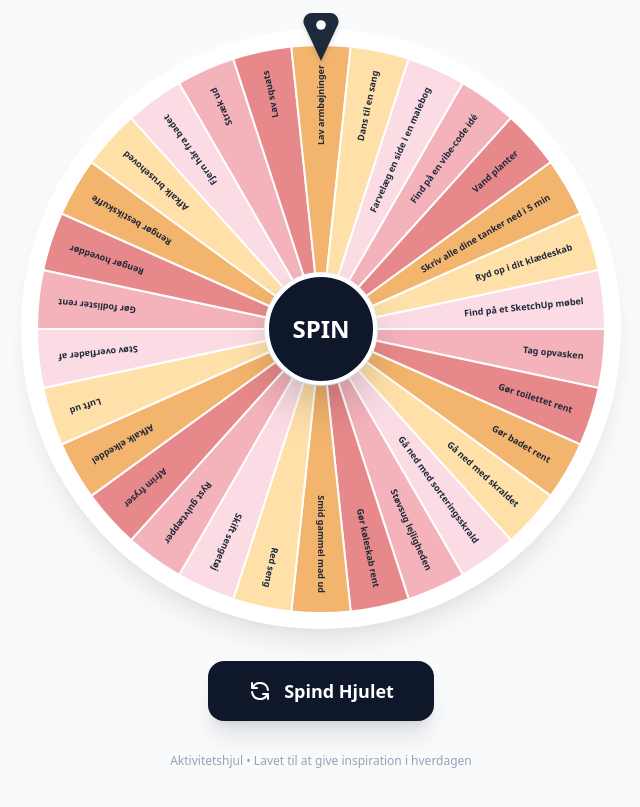
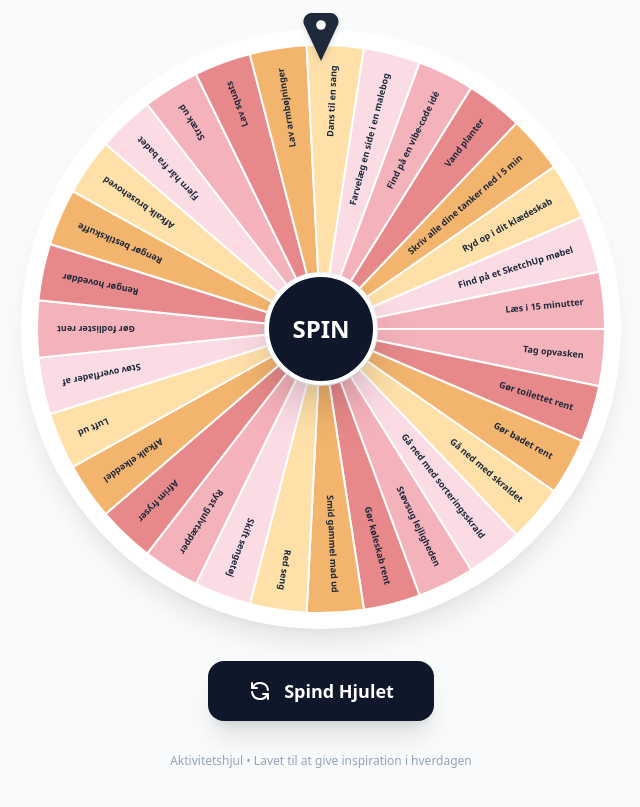
Before and after one commit to Lauraujensen/projects, a plain HTML site: page aktivitetshjul/index.html in a window 1280 px wide. Shown: the part 131-938 px from the top of the page, without its empty margins (319-959 px from the left). Drawn offline with nearby package versions, Linux system fonts and the light colour scheme.

Commit message:
Update index.html

```diff
--- a/aktivitetshjul/index.html
+++ b/aktivitetshjul/index.html
@@ -115,7 +115,7 @@
             "Gør fodlister rent", "Rengør hoveddør", "Rengør bestikskuffe",
             "Afkalk brusehoved", "Fjern hår fra badet", "Stræk ud", "Lav squats",
             "Lav armbøjninger", "Dans til en sang", "Farvelæg en side i en malebog",
-            "Find på en vibe-code idé", "Vand planter", "Skriv alle dine tanker ned i 5 min", "Ryd op i dit klædeskab", "Find på et SketchUp møbel"
+            "Find på en vibe-code idé", "Vand planter", "Skriv alle dine tanker ned i 5 min", "Ryd op i dit klædeskab", "Find på et SketchUp møbel", "Læs i 15 minutter"
         ];
 
         // Dine 5 valgte farver
```
